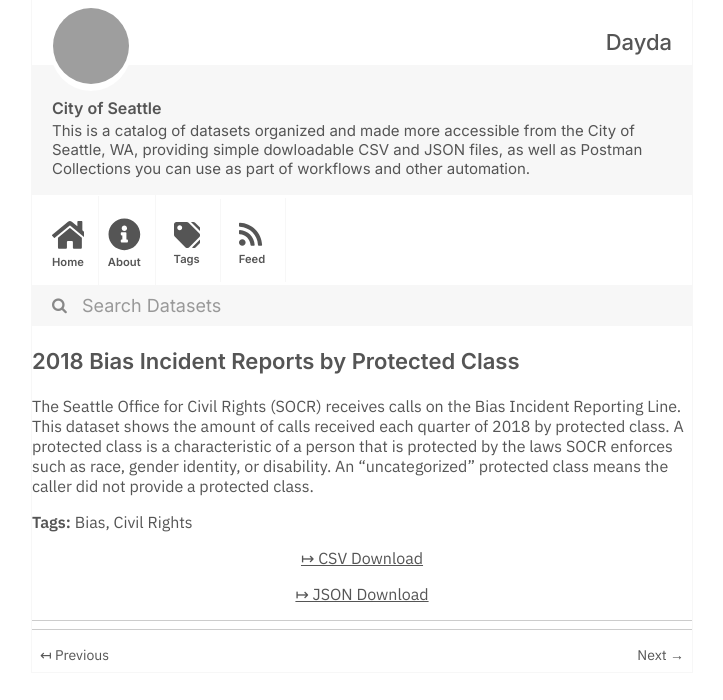
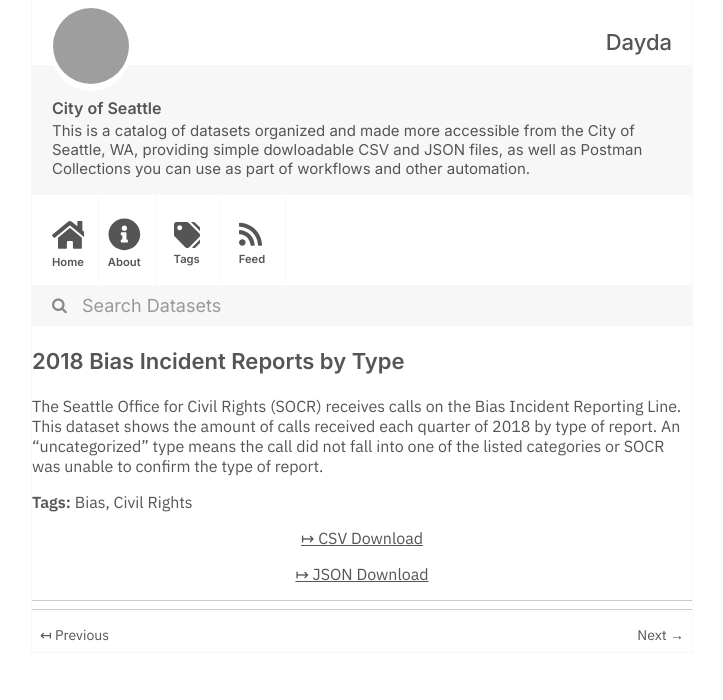
Before and after one commit to dayda-entities/city-of-seattle, a Jekyll site: the page built from _posts/2020-11-10-2018-bias-incident-reports-by-.md, in a window 1280 px wide, cut to the strip 0-700 px from the top of the page. Shown: the whole strip, without its empty margins (278-1001 px from the left). Built offline with Jekyll 4.4.1, drawn with Linux system fonts in a browser that asks for light colours; grey boxes are pictures that could not be loaded.

```diff
--- a/_posts/2020-11-10-2018-bias-incident-reports-by-.md
+++ b/_posts/2020-11-10-2018-bias-incident-reports-by-.md
@@ -1,7 +1,7 @@
 ---
-title: 2018 Bias Incident Reports by Protected Class
-created: '2020-11-10T16:58:54.719375'
-modified: '2020-11-10T16:58:54.719385'
+title: 2018 Bias Incident Reports by Type
+created: '2020-11-10T16:59:07.786418'
+modified: '2020-11-10T16:59:07.786428'
 state: active
 type: dataset
 tags:
@@ -9,9 +9,9 @@ tags:
   - Civil Rights
 groups:
   - Local Government
-csv_url: 'https://data.seattle.gov/api/views/2gfu-h8u3/rows.csv?accessType=DOWNLOAD'
-json_url: 'https://data.seattle.gov/api/views/2gfu-h8u3/rows.json?accessType=DOWNLOAD'
+csv_url: 'https://data.seattle.gov/api/views/7nwi-fja2/rows.csv?accessType=DOWNLOAD'
+json_url: 'https://data.seattle.gov/api/views/7nwi-fja2/rows.json?accessType=DOWNLOAD'
 layout: post
 
 ---
-The Seattle Office for Civil Rights (SOCR) receives calls on the Bias Incident Reporting Line. This dataset shows the amount of calls received each quarter of 2018 by protected class. A protected class is a characteristic of a person that is protected by the laws SOCR enforces such as race, gender identity, or disability. An “uncategorized” protected class means the caller did not provide a protected class.
+The Seattle Office for Civil Rights (SOCR) receives calls on the Bias Incident Reporting Line. This dataset shows the amount of calls received each quarter of 2018 by type of report. An “uncategorized” type means the call did not fall into one of the listed categories or SOCR was unable to confirm the type of report.
```
